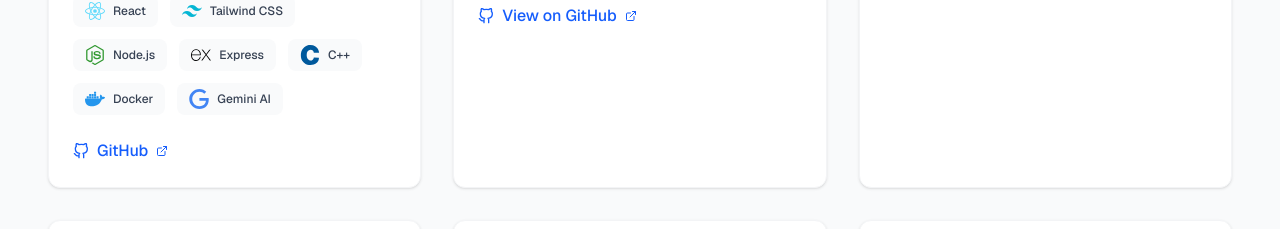
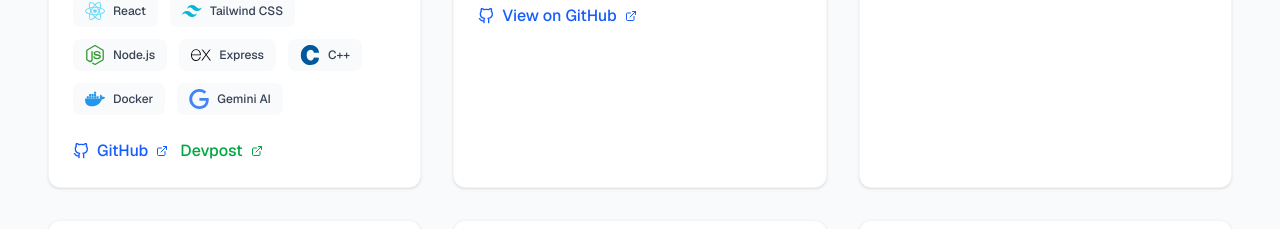
Before and after one commit to zshan-dev/zeeshans-portfolio, a Next.js app: page / in a window 1280 px wide. Shown: the part 2930-3159 px from the top of the page. Built offline with nearby package versions, Linux system fonts and the light colour scheme.

Commit message:
Devpost button

```diff
--- a/src/app/data/portfolioData.js
+++ b/src/app/data/portfolioData.js
@@ -69,7 +69,7 @@ export const portfolioProjects = [
     title: "Frontline - 10-Second Biometric & Visual Analysis",
     description: "🏆 Deltahacks 12 Hackathon Winner - A full-stack web application performing instant 'Touchless Triage' using camera-based biometric sensing and AI-powered visual analysis. Features 10-second biometric scans (heart rate, breathing rate, consciousness detection), Google Gemini Vision for injury detection, intelligent diagnosis combining vitals data, and ER-ready incident reports. Built with React, Node.js, Express, C++ Presage Engine, Docker, and integrates ElevenLabs text-to-speech for audio first aid instructions.",
     githubLink: "https://github.com/zshan-dev/frontline",
-    devpostLink: "",
+    devpostLink: "https://devpost.com/software/frontline-noyxp0",
     techStack: [
       { icon: SiReact, name: "React", color: "#61DAFB" },
       { icon: SiTailwindcss, name: "Tailwind CSS", color: "#06B6D4" },
```
